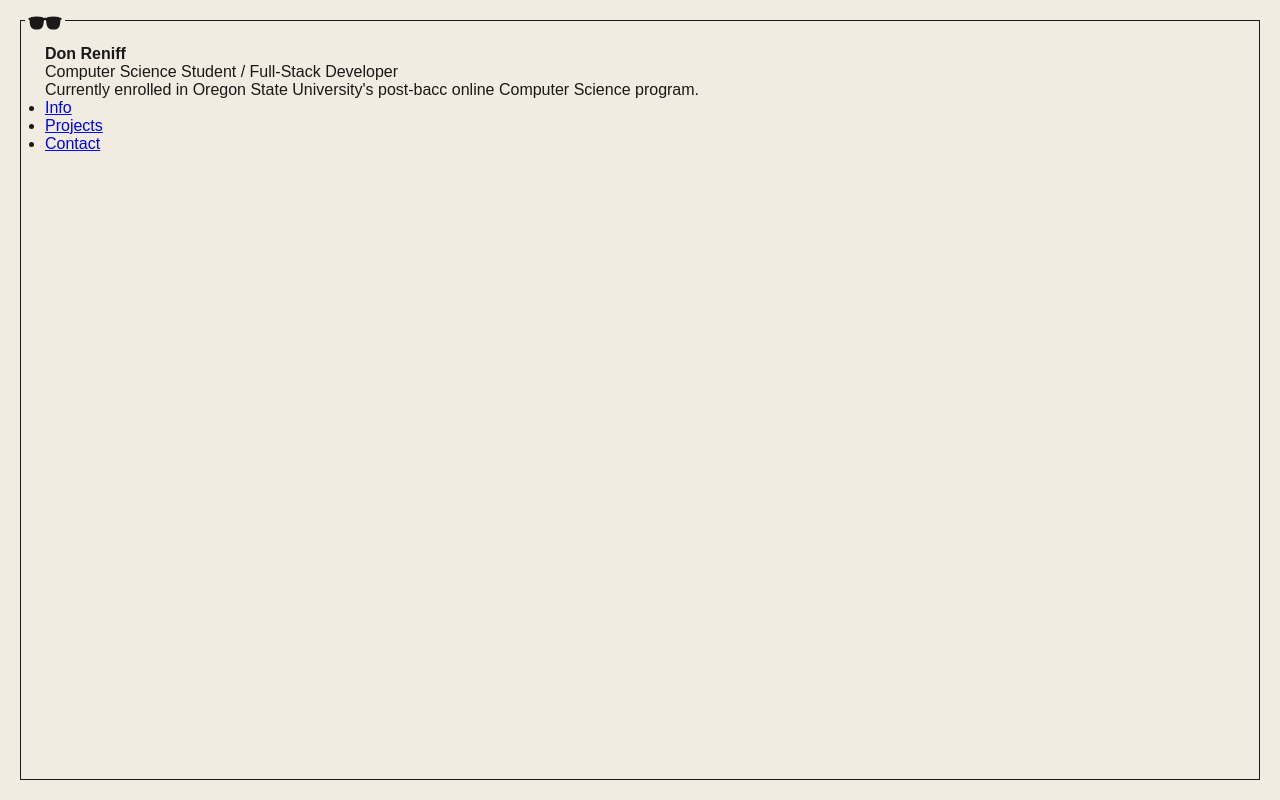
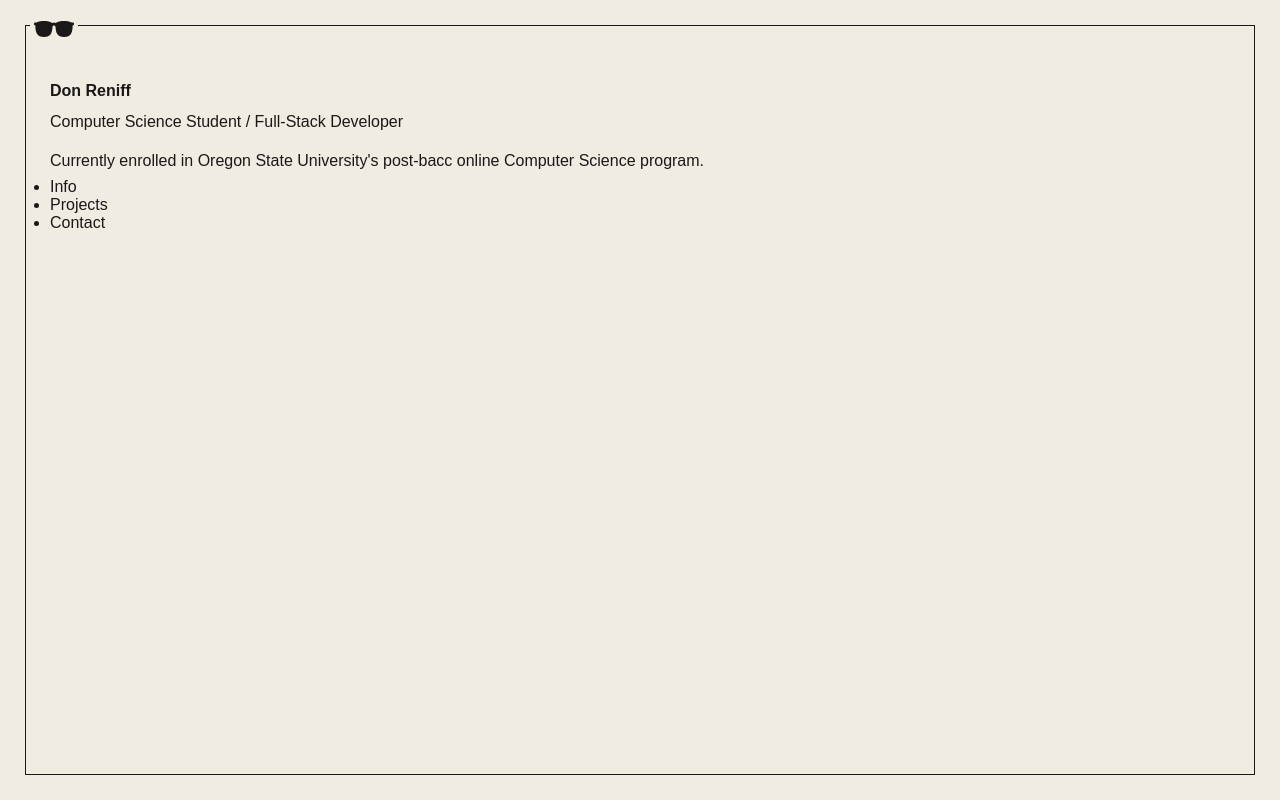
Before and after one commit to dreniff3/personal-portfolio, a React (Vite) app: page / in a window 1280 px wide. Built offline with nearby package versions, Linux system fonts and the light colour scheme; a web font is replaced by a local one.

Commit message:
Change styles for HomePage

```diff
--- a/src/index.css
+++ b/src/index.css
@@ -3,6 +3,7 @@
 /* Google Fonts */
 @import url('https://fonts.googleapis.com/css2?family=Aboreto&display=swap');
 @import url('https://fonts.googleapis.com/css2?family=Marcellus+SC&display=swap');
+@import url('https://fonts.googleapis.com/css2?family=Courier+Prime&display=swap');
 
 /*   ----- Variables  -----  */
 :root {
@@ -12,6 +13,7 @@
 
   /* fonts */
   --mainFont: 'Marcellus SC', sans-serif;
+  --secondaryFont: 'Courier Prime', sans-serif;
   --navFont: 'Aboreto', serif;
 
   /* sizes */
@@ -42,17 +44,133 @@ body {
 /*   ----- Toggle Button  -----  */
 .toggle-btn {
   position: absolute;
-  top: 3px;
-  left: 25px;
-  font-size: 2.5rem;
+  top: 5px;
+  left: 30px;
+  font-size: 3rem;
   background: var(--backgroundColor);
   padding: 0 1px;
+  cursor: pointer;
 }
 
 main {
-  border: 1px solid var(--fontColor);
-  width: calc(100vw - 40px);
-  height: calc(100vh - 40px);
-  margin: 20px;
-  padding: 1.5rem;
+  width: calc(100vw - 50px);
+  height: calc(100vh - 50px);
+  margin: 25px;
+  padding: 3.5rem 1.5rem;
+  border-top: 1px solid var(--fontColor);
+  border-bottom: 1px solid var(--fontColor);
 }
+
+@media screen and (min-width: 600px) {
+  main {
+    border: 1px solid var(--fontColor);
+  }
+}
+
+/*   ----- HomePage  -----  */
+.bio {
+  display: flex;
+  flex-direction: column;
+  gap: .8rem;
+}
+
+.bio-header {
+  display: flex;
+  gap: .5rem;
+  align-items: center;
+}
+
+.bio-header > h4 {
+  font-size: 1.3rem;
+  letter-spacing: 2px;
+}
+
+.social-links {
+  display: flex;
+  gap: .25rem;
+  align-items: center;
+  padding-top: 2px;
+}
+
+.github-logo {
+  font-size: 2.3rem;
+  cursor: pointer;
+}
+
+.linkedin-logo {
+  font-size: 1.1rem;
+  cursor: pointer;
+}
+
+.bio > p {
+  margin-bottom: .5rem;
+}
+
+.info-header {
+  font-family: var(--mainFont);
+  font-size: .9rem;
+  margin-top: -.4rem;
+  letter-spacing: .12rem;
+}
+
+.info-description {
+  font-family: var(--secondaryFont);
+}
+
+.btn-text, .btn-text:visited {
+  font-family: var(--secondaryFont);
+  text-decoration: none;
+  color: var(--fontColor);
+  /* border-bottom: 1px solid var(--fontColor); */
+  position: relative;
+  padding-bottom: 3px;
+  /* display: block; */
+  width: fit-content;
+}
+
+.btn-text::after {
+  content: "";
+  position: absolute;
+  width: 100%;
+  height: 2px;
+  bottom: 0;
+  left: 0;
+  background-color: var(--fontColor);
+  transform-origin: bottom left;
+  transition: transform 0.2s ease-out;
+  transform: scaleX(0);
+}
+
+.btn-text:hover::after {
+  transform: scaleX(1);
+}
+
+/*   ----- NavLinks  -----  */
+.nav-links {
+  font-family: var(--navFont);
+  font-size: 9.5vh;
+  margin-top: 2rem;
+}
+
+.nav-links > ul {
+  list-style: none;
+}
+
+li {
+  width: fit-content;
+  transition: .5s ease-out;
+}
+
+.link {
+  text-decoration: none;
+  color: inherit;
+  display: inline-block;
+}
+
+.link:hover {
+  transform: skewX(-10deg);
+}
+
+.nav-links > ul > li:hover {
+  transform: translateX(2%);
+}
```
